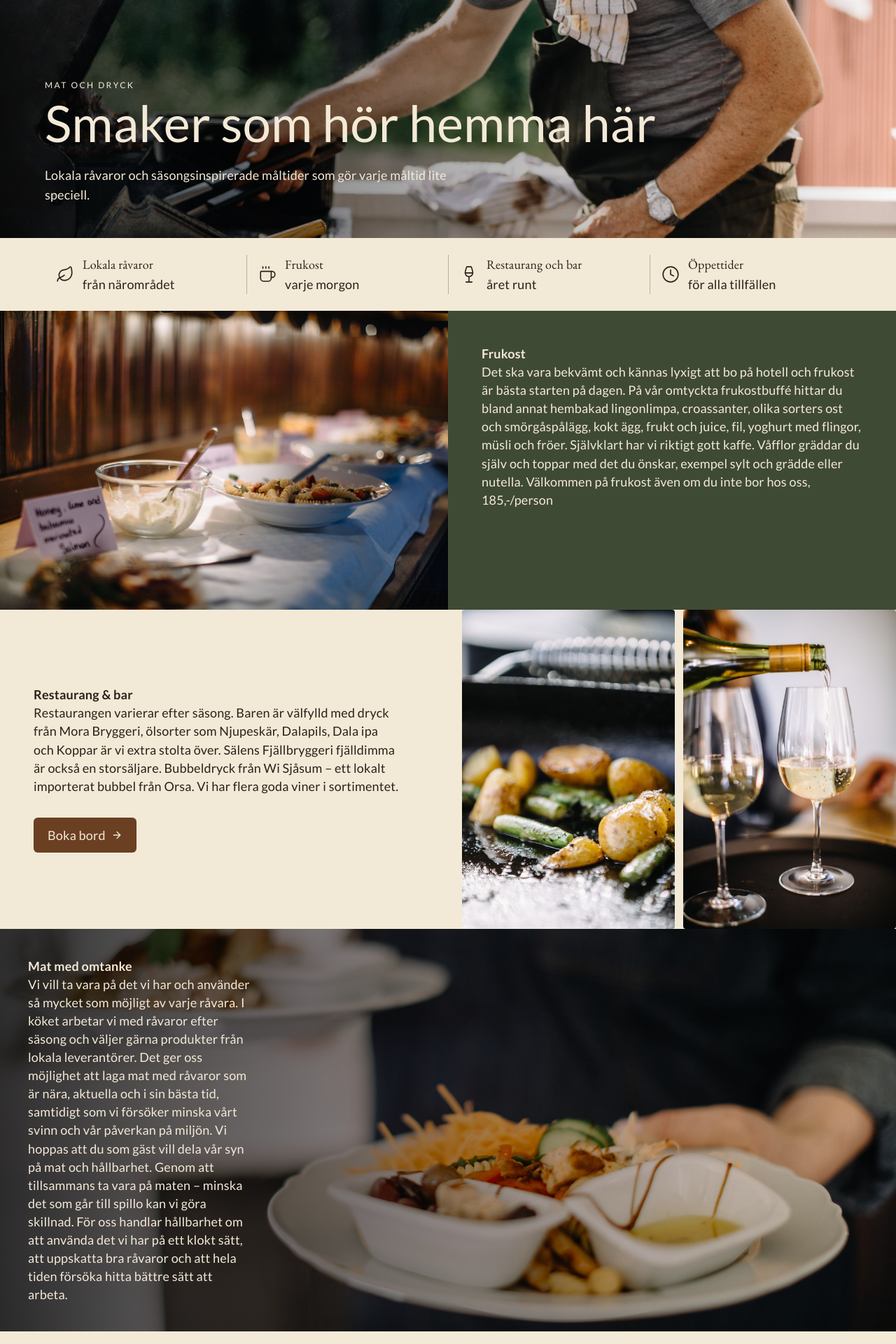
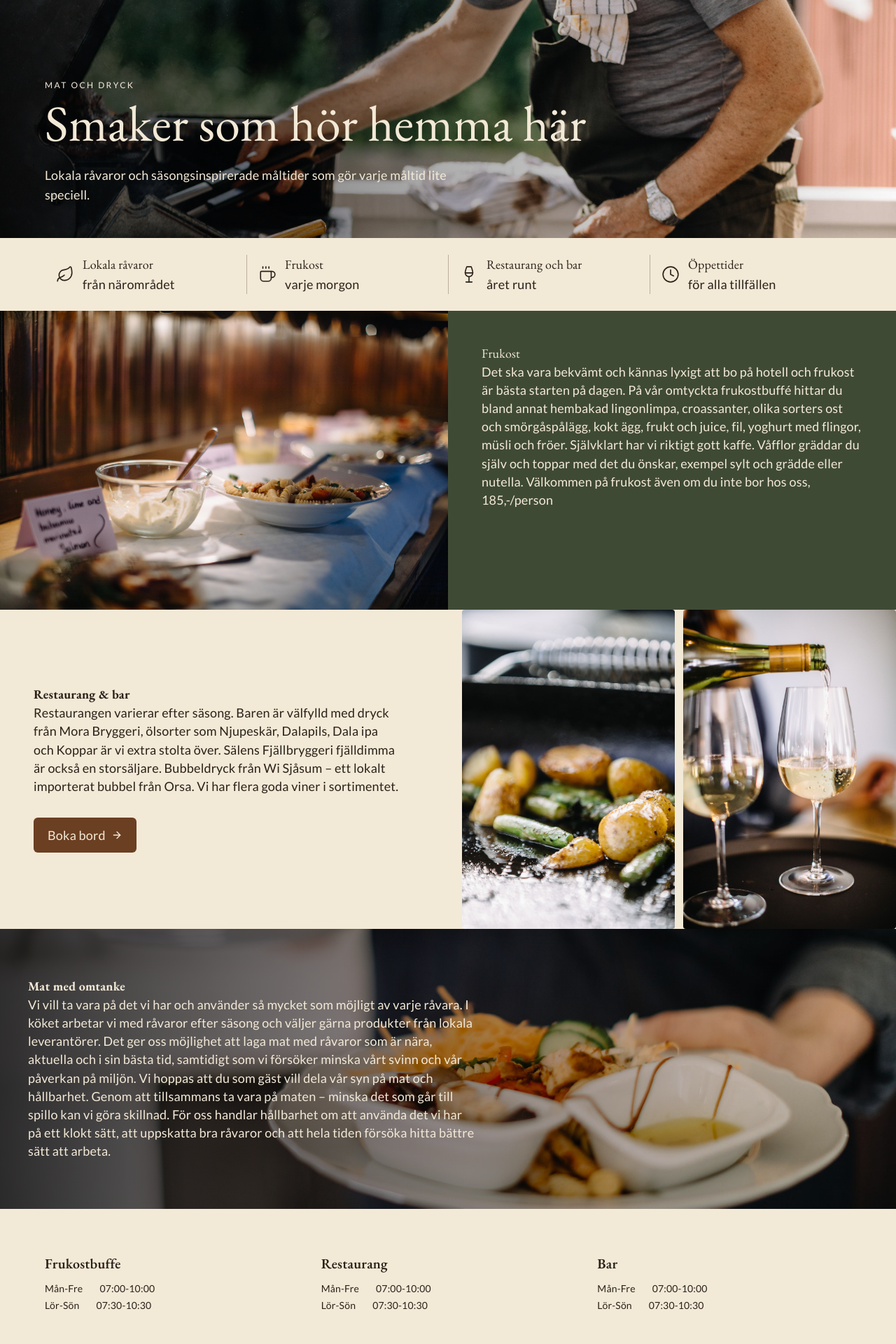
Before and after one commit to BusterSthlm/HotellFjellhaim, a React (Vite) app: page /restaurant in a window 1280 px wide. Shown: the part 280-2200 px from the top of the page at 70% size. Built offline with nearby package versions, Linux system fonts and the light colour scheme.

Commit message:
Små ändringar och fixar med fonter och avstånd.

```diff
--- a/src/components/layout/FeatureBar.tsx
+++ b/src/components/layout/FeatureBar.tsx
@@ -23,7 +23,7 @@ export default function FeatureBar({ items }: FeatureBarProps) {
           >
             <Icon size={26} strokeWidth={1.5} aria-hidden="true" />
             <div>
-              <h3 className="text-lg">{titel}</h3>
+              <h3 className="text-lg font-serif">{titel}</h3>
               <p className="text-lg">{text}</p>
             </div>
           </div>
--- a/src/components/layout/PageHero.tsx
+++ b/src/components/layout/PageHero.tsx
@@ -8,7 +8,7 @@ export default function PageHero({image ,eyebrow, title, text}: props){
             <div className="absolute inset-0 bg-gradient-to-r from-black/70 to-transparent" />
             <div className="container-page relative pb-10 text-white">
                 <p className="eyebrow font-semibold">{eyebrow}</p>
-                <h1 className="max-w-md text-4xl font-bold leading-tight text-white md:text-5xl">{title}</h1>
+                <h1 className="max-w-md text-4xl font-bold leading-tight text-white md:text-5xl font-serif">{title}</h1>
                 <p className="text font-semibold">{text}</p>
             </div>
 
--- a/src/pages/Company.tsx
+++ b/src/pages/Company.tsx
@@ -76,11 +76,11 @@ export default function Foretag() {
           </div>
         </section>
 
-        <section className="grid bg-brown text-cream md:grid-cols-[0.9fr_1.2fr_0.9fr]">
+        <section className="grid h-100 bg-brown text-cream md:grid-cols-[0.9fr_1.2fr_0.9fr]">
           <img
             src={vandring}
             alt="Vandrare på fjället"
-            className="h-72 w-full object-cover md:h-full"
+            className="h-100 w-full object-cover md:h-100"
           />
           <div className="p-8 md:p-12">
             <p className="eyebrow">Mer än bara möten</p>
--- a/src/pages/Resturant.tsx
+++ b/src/pages/Resturant.tsx
@@ -53,9 +53,9 @@ export default function MatOchDryck() {
           <div className="absolute inset-0 bg-gradient-to-r from-black/70 via-black/30 to-transparent" />
           <div className="container-page relative">
             <p className={label}>Mat och dryck</p>
-            <p className="text-5xl leading-tight text-[#f3e9d7] md:text-7xl font-garamond">
+            <h2 className="text-5xl leading-tight text-[#f3e9d7] md:text-7xl ">
               Smaker som hör hemma här
-            </p>
+            </h2>
             <p className="mt-4 max-w-xl text-lg text-[#f3e9d7]">
               Lokala råvaror och säsongsinspirerade måltider som gör varje
               måltid lite speciell.
@@ -79,7 +79,7 @@ export default function MatOchDryck() {
             className="h-72 w-full object-cover md:h-full"
           />
           <div className="bg-[#3f4a35] px-6 py-12 text-[#f3e9d7] md:px-12">
-            <p className="text-[#f3e9d7] font-bold">Frukost</p>
+            <h2 className="text-[#f3e9d7] font-serif ">Frukost</h2>
             <p className="text-[#f3e9d7]">
               Det ska vara bekvämt och kännas lyxigt att bo på hotell och
               frukost är bästa starten på dagen. På vår omtyckta frukostbuffé
@@ -95,7 +95,7 @@ export default function MatOchDryck() {
 
         <section className="grid gap-10 md:grid-cols-2 md:items-center">
           <div className="px-6 py-12 md:px-12">
-            <p className="font-bold">Restaurang & bar</p>
+            <h2 className="font-bold">Restaurang & bar</h2>
             <p>
               Restaurangen varierar efter säsong. Baren är välfylld med dryck
               från Mora Bryggeri, ölsorter som Njupeskär, Dalapils, Dala ipa och
@@ -137,11 +137,13 @@ export default function MatOchDryck() {
         >
           <div className="absolute inset-0 bg-gradient-to-r from-black/80 via-black/40 to-transparent" />
           <div className="container-page relative w-full text-[#f3e9d7]">
-            <p className="text-[#f3e9d7] ml-10 mt-10 font-bold">
+            <h2 className="text-[#f3e9d7] ml-10 mt-10 font-bold">
               Mat med omtanke
-            </p>
-            <p className="ml-10 mb-10 max-w-xs text-[#f3e9d7]">
-              Vi vill ta vara på det vi har och använder så mycket som möjligt
+            </h2>
+
+            <p className="ml-10 mb-10 max-w-m w-1/2 text-[#f3e9d7]">
+
+            Vi vill ta vara på det vi har och använder så mycket som möjligt
               av varje råvara. I köket arbetar vi med råvaror efter säsong och
               väljer gärna produkter från lokala leverantörer. Det ger oss
               möjlighet att laga mat med råvaror som är nära, aktuella och i sin
@@ -163,7 +165,7 @@ export default function MatOchDryck() {
           <div className="grid gap-8 sm:grid-cols-3 md:col-span-3">
             {hours.map(({ titel, rows }) => (
               <div key={titel}>
-                <h3 className="text-xl font-semibold">{titel}</h3>
+                <h3 className="text-xl font-semibold font-serif">{titel}</h3>
                 <dl className="mt-3 space-y-1 text-sm">
                   {rows.map(([dag, tid]) => (
                     <div key={dag} className="flex justify-start gap-6">
```
